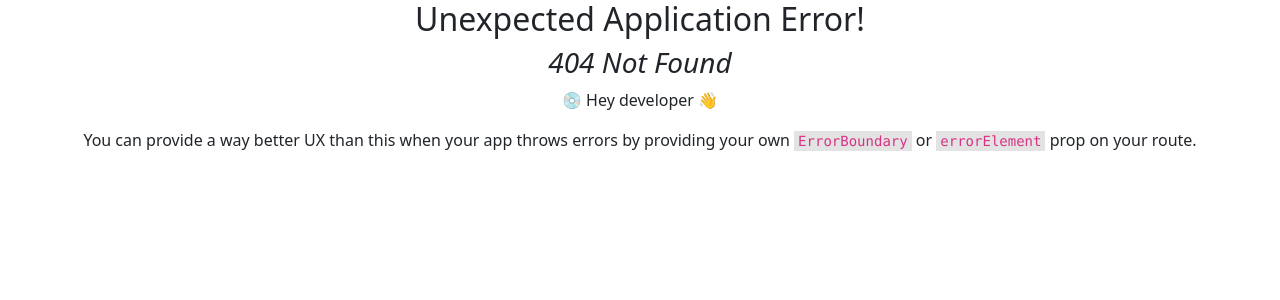
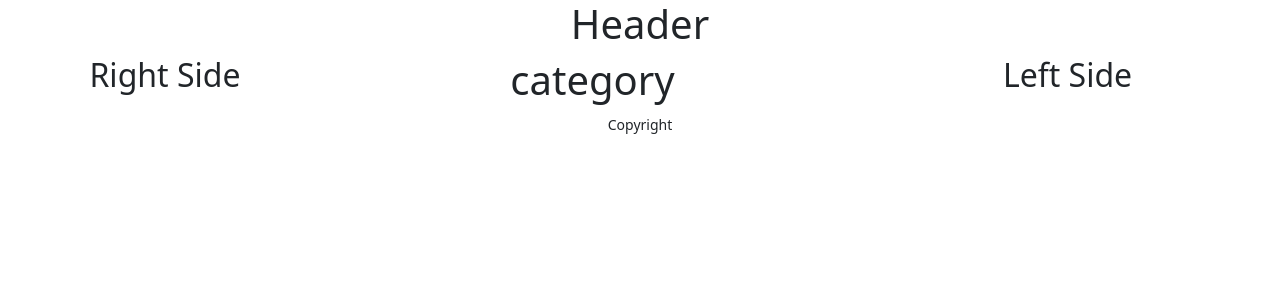
Before and after one commit to Sizan75/dragon-news, a React (Create React App) app: page /category/1 in a window 1280 px wide. Before the commit this address had no page. Shown: the top 300 px of the page. Built offline with nearby package versions, Linux system fonts and the light colour scheme.

Commit message:
Components added

```diff
--- a/src/layouts/Main.js
+++ b/src/layouts/Main.js
@@ -1,10 +1,29 @@
 import React from 'react';
+import { Col, Container, Row } from 'react-bootstrap';
 import { Outlet } from 'react-router-dom';
+import Footer from './Pages/Shared/Footer';
+import Header from './Pages/Shared/Header/Header';
+import LeftSideNav from './Pages/Shared/LeftSideNav/LeftSideNav';
+import RightSideNav from './Pages/Shared/RightSideNav/RightSideNav';
 
 const Main = () => {
     return (
         <div>
-          <Outlet></Outlet>
+            <Header></Header>
+          <Container>
+           <Row>
+           <Col lg='2'>
+            <RightSideNav></RightSideNav>
+            </Col>
+            <Col lg='7'>
+            <Outlet></Outlet>
+            </Col>
+            <Col lg='3'>
+                <LeftSideNav></LeftSideNav>
+            </Col>
+           </Row>
+          </Container>
+          <Footer></Footer>
         </div>
     );
 };
--- /dev/null
+++ b/src/layouts/Pages/Catagory/Category.js
@@ -0,0 +1,11 @@
+import React from 'react';
+
+const Category = () => {
+    return (
+        <div>
+            <h1>category</h1>
+        </div>
+    );
+};
+
+export default Category;
--- /dev/null
+++ b/src/layouts/Pages/Home/Home.js
@@ -0,0 +1,11 @@
+import React from 'react';
+
+const Home = () => {
+    return (
+        <div>
+            <h2>This is Home</h2>
+        </div>
+    );
+};
+
+export default Home;
--- /dev/null
+++ b/src/layouts/Pages/News/News.js
@@ -0,0 +1,11 @@
+import React from 'react';
+
+const News = () => {
+    return (
+        <div>
+            <h1>News</h1>
+        </div>
+    );
+};
+
+export default News;
--- /dev/null
+++ b/src/layouts/Pages/Shared/Footer.js
@@ -0,0 +1,11 @@
+import React from 'react';
+
+const Footer = () => {
+    return (
+        <div>
+            <small>Copyright</small>
+        </div>
+    );
+};
+
+export default Footer;
--- /dev/null
+++ b/src/layouts/Pages/Shared/Header/Header.js
@@ -0,0 +1,11 @@
+import React from 'react';
+
+const Header = () => {
+    return (
+        <div>
+            <h1>Header</h1>
+        </div>
+    );
+};
+
+export default Header;
--- /dev/null
+++ b/src/layouts/Pages/Shared/LeftSideNav/LeftSideNav.js
@@ -0,0 +1,11 @@
+import React from 'react';
+
+const LeftSideNav = () => {
+    return (
+        <div>
+            <h2>Left Side</h2>
+        </div>
+    );
+};
+
+export default LeftSideNav;
--- /dev/null
+++ b/src/layouts/Pages/Shared/RightSideNav/RightSideNav.js
@@ -0,0 +1,11 @@
+import React from 'react';
+
+const RightSideNav = () => {
+    return (
+        <div>
+            <h2>Right Side</h2>
+        </div>
+    );
+};
+
+export default RightSideNav;
```
Also changed, not shown: src/Routes/Routes/Route.js (+11 -2 lines).
